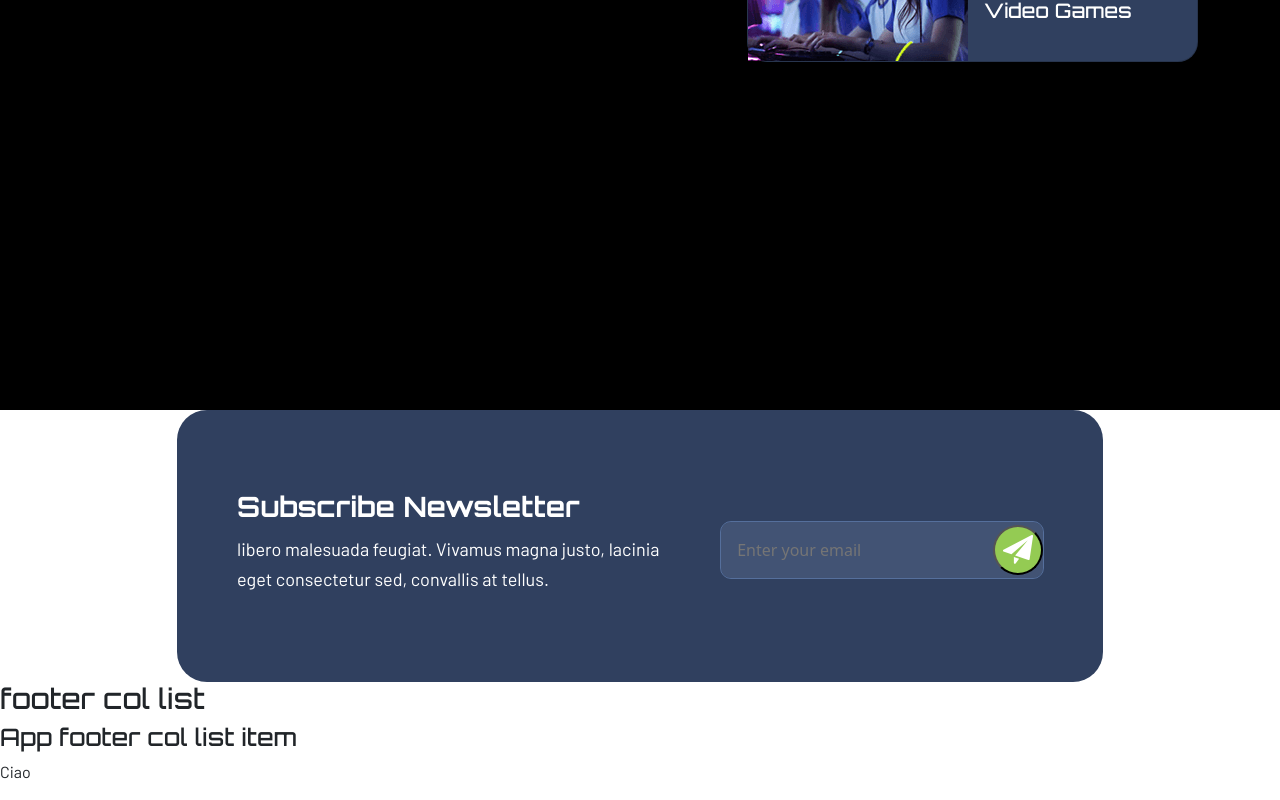
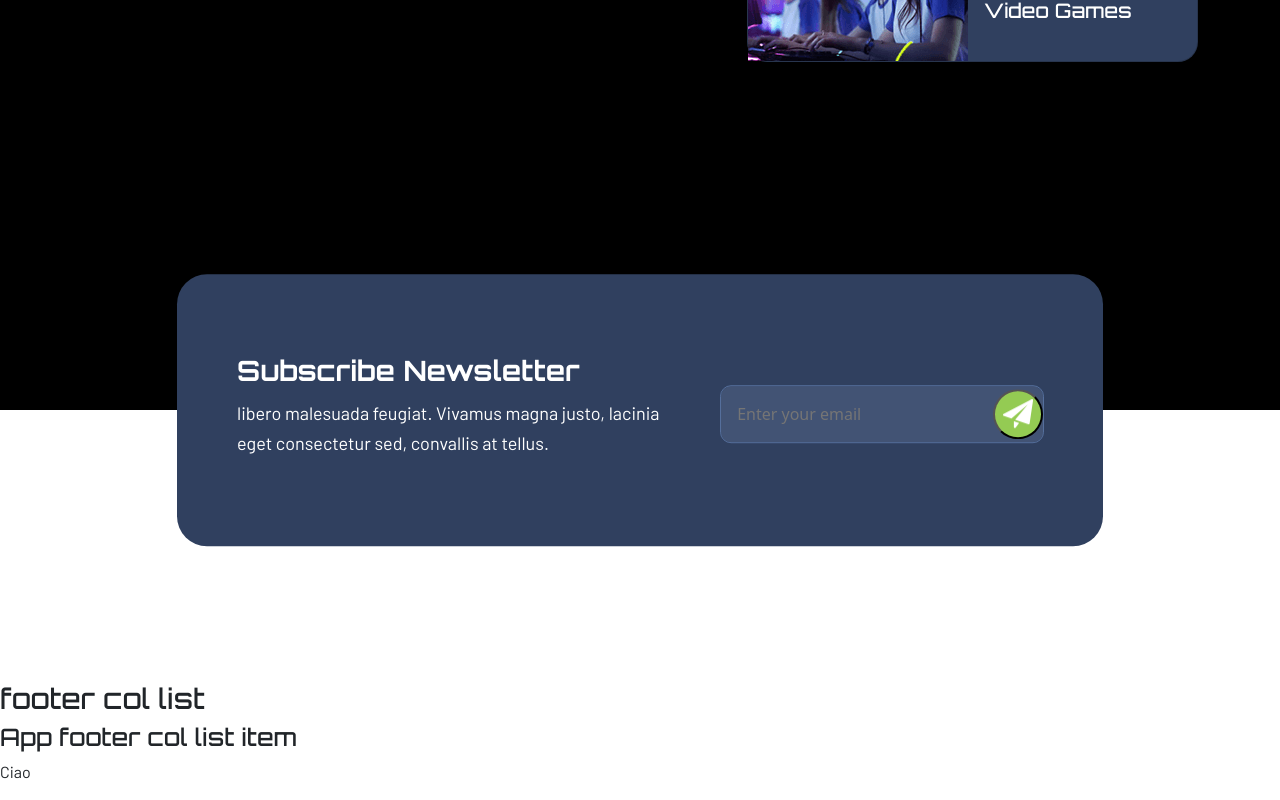
Before and after one commit to orazi-paolo/proj-html-vuejs, a Vue app: page / in a window 1280 px wide. Shown: the part 1433-2233 px from the top of the page. Built offline with nearby package versions, Linux system fonts and the light colour scheme.

Commit message:
completed structure of new letter with position

```diff
--- a/src/components/AppFooter.vue
+++ b/src/components/AppFooter.vue
@@ -15,10 +15,13 @@ export default {
 </script>
 
 <template>
+  <footer>
     <AppFooterNewsLetter />
     <AppFooterColList />
 
+  </footer>
+
 </template>
 
-<style scoped>
+<style lang="scss" scoped>
 </style>
--- a/src/components/appFooterChild/AppFooterNewsLetter.vue
+++ b/src/components/appFooterChild/AppFooterNewsLetter.vue
@@ -47,6 +47,11 @@ export default {
 
 <style lang="scss" scoped>
 .newsletter{
+  position: relative;
+  top: -50%;
+  left: 0;
+  transform: translateY(-50%);
+
     .footer-form{
       border-radius: 30px;
       background-color: #30405f;
```
